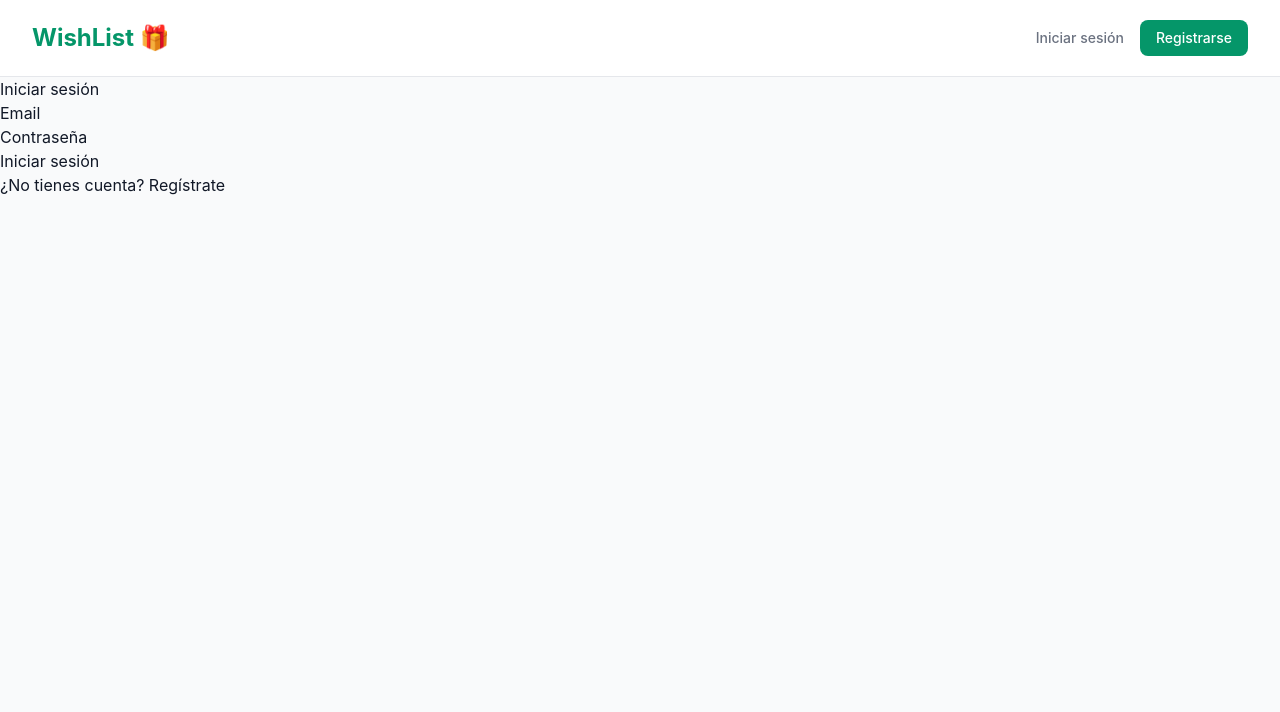
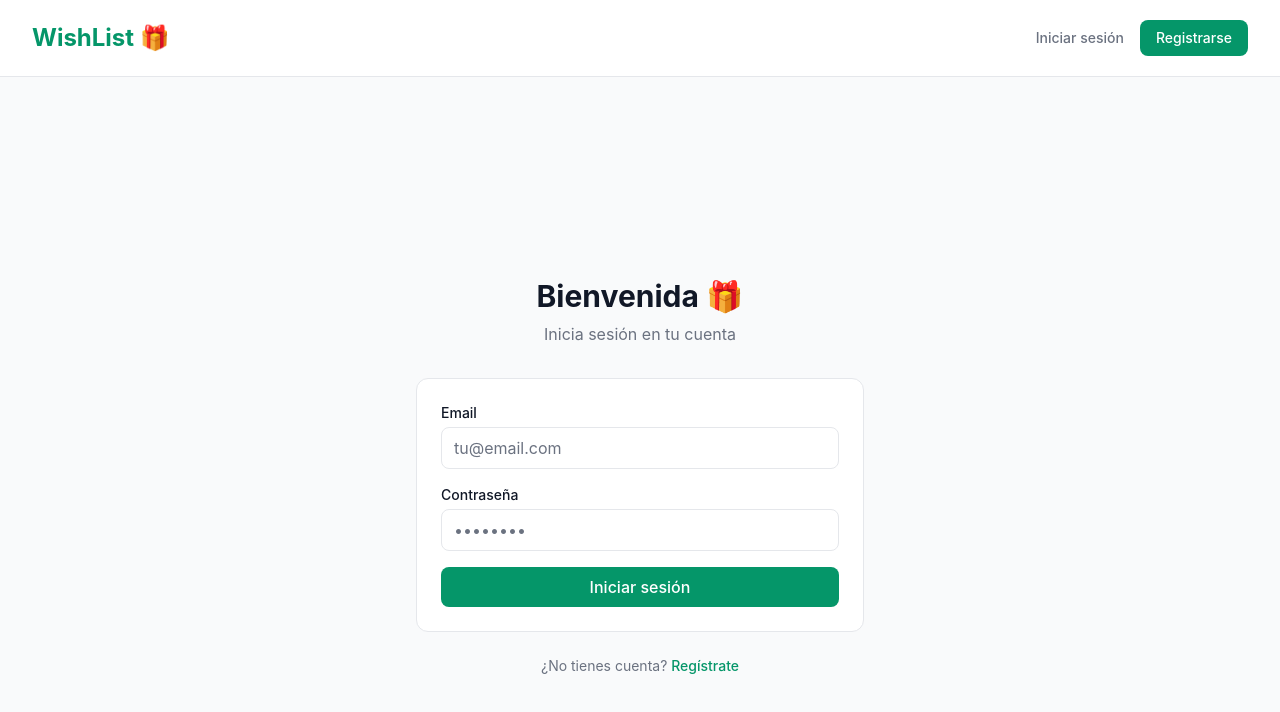
Before and after one commit to Luinespic/wishlist-front, a React (Vite) app: page /login in a window 1280 px wide. Shown: the top 712 px of the page. Built offline with nearby package versions, Linux system fonts and the light colour scheme.

Commit message:
diseño login

```diff
--- a/src/pages/auth/LoginPage.jsx
+++ b/src/pages/auth/LoginPage.jsx
@@ -1,6 +1,9 @@
 import { useState } from 'react'
 import { Link, useNavigate } from 'react-router-dom'
 import { useAuth } from '../../hooks/useAuth'
+import Card from '../../components/Card'
+import Button from '../../components/Button'
+import Input from '../../components/Input'
 
 export default function LoginPage() {
   const [email, setEmail] = useState('')
@@ -27,40 +30,50 @@ export default function LoginPage() {
   }
 
   return (
-    <div>
-      <h1>Iniciar sesión</h1>
+    <div className="min-h-screen flex items-center justify-center px-4">
+      <div className="w-full max-w-md">
+        <div className="text-center mb-8">
+          <h1 className="text-3xl font-bold text-text-primary">Bienvenida 🎁</h1>
+          <p className="text-text-secondary mt-2">Inicia sesión en tu cuenta</p>
+        </div>
 
-      {error && <p>{error}</p>}
+        <Card>
+          {error && (
+            <div className="mb-4 p-3 rounded-lg bg-red-50 border border-red-200 text-danger text-sm">
+              {error}
+            </div>
+          )}
 
-      <form onSubmit={handleSubmit}>
-        <div>
-          <label>Email</label>
-          <input
+          <form onSubmit={handleSubmit} className="flex flex-col gap-4">
+            <Input
+              label="Email"
               type="email"
               value={email}
               onChange={(e) => setEmail(e.target.value)}
+              placeholder="tu@email.com"
               required
             />
-        </div>
-
-        <div>
-          <label>Contraseña</label>
-          <input
+            <Input
+              label="Contraseña"
               type="password"
               value={password}
               onChange={(e) => setPassword(e.target.value)}
+              placeholder="••••••••"
               required
             />
+            <Button type="submit" disabled={loading} fullWidth>
+              {loading ? 'Iniciando sesión...' : 'Iniciar sesión'}
+            </Button>
+          </form>
+        </Card>
+
+        <p className="text-center text-sm text-text-secondary mt-6">
+          ¿No tienes cuenta?{' '}
+          <Link to="/register" className="text-primary font-medium hover:underline">
+            Regístrate
+          </Link>
+        </p>
       </div>
-
-        <button type="submit" disabled={loading}>
-          {loading ? 'Cargando...' : 'Iniciar sesión'}
-        </button>
-      </form>
-
-      <p>
-        ¿No tienes cuenta? <Link to="/register">Regístrate</Link>
-      </p>
     </div>
   )
 }
```
Lines whose indentation alone changed are shown as unchanged.
